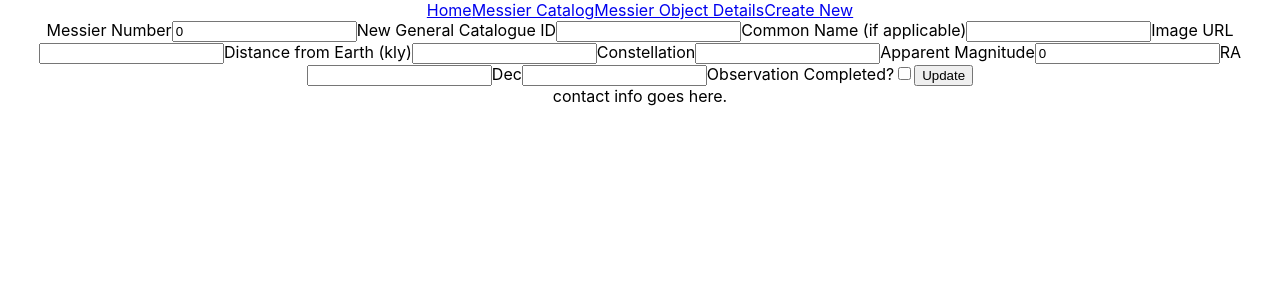
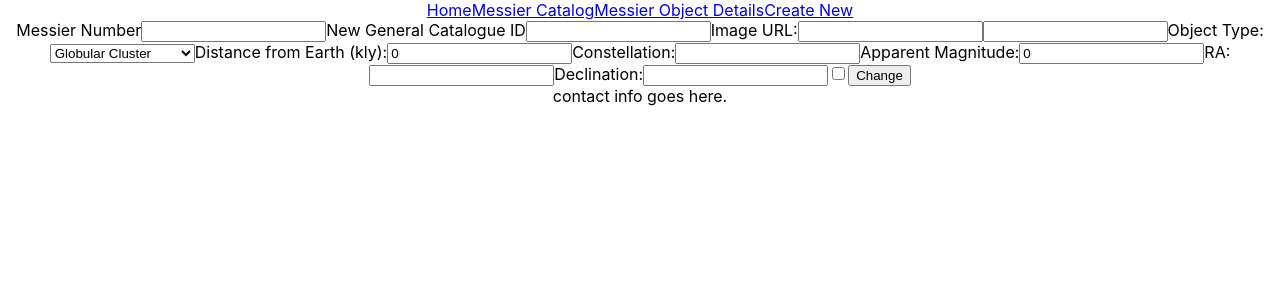
Before and after one commit to juliannevela/messier-observer, a React (Create React App) app: page /messier_catalog/create in a window 1280 px wide. Shown: the top 300 px of the page. Built offline with nearby package versions, Linux system fonts and the light colour scheme; no server answers.

Commit message:
not sure what happened but keep getting invalid input type for integer M9 - internal server error 500

```diff
--- a/src/Components/Common/Form.js
+++ b/src/Components/Common/Form.js
@@ -1,10 +1,10 @@
 import React from 'react';
-import ReactDOM from "react-dom";
-import { useFormik } from 'formik';
+import { Formik, Form, Field, ErrorMessage } from 'formik';
 
- function Form() {
-     const formik = useFormik({
-         initialValues: {
+ export default function updateForm() {
+     return (
+         <Formik
+            initialValues={{
                messier_id: '',
                ngc_ic_num: '',
                common_name: '',
@@ -14,97 +14,145 @@ import { useFormik } from 'formik';
                apparent_mag: '',
                right_asc: '',
                declination: '',
-             observation_completed: false,
-         },
-         onSubmit: values => {
+               toggle: false,
+            }}
+            validate={values => {
+                const errors = {};
+                if(!values.messier_id) {
+                    errors.messier_id = 'Required';
+                } else if(values.messier_id.length > 5) {
+                    errors.messier_id = 'Must be 5 characters or less';
+                }
+
+                if(!values.ngc_ic_num) {
+                    errors.ngc_ic_num = 'Required';
+                } else if(values.ngc_ic_num.length > 10) {
+                    errors.ngc_ic_num = 'Must be 10 characters or less';
+                }
+
+                if(!values.image) {
+                    errors.image = 'Required';
+                } else if(values.image.length > 512) {
+                    errors.image = 'Must be a URL';
+                }
+
+                if(!values.distance_from_earth_kly) {
+                    errors.distance_from_earth_kly = 'Required';
+                } else if(values.distance_from_earth_kly.length > 10) {
+                    errors.distance_from_earth_kly = 'Must be 10 characters or less';
+                }
+
+                if(!values.constellation) {
+                    errors.constellation = 'Required';
+                } else if(values.constellation.length > 512) {
+                    errors.constellation = 'Must be 512 characters or less';
+                }
+
+                if(!values.apparent_mag) {
+                    errors.apparent_mag = 'Required';
+                } else if(values.apparent_mag.length > 10) {
+                    errors.apparent_mag = 'Must be 10 characters or less';
+                }
+
+                if(!values.right_asc) {
+                    errors.right_asc = 'Required';
+                } else if(values.right_asc.length > 10) {
+                    errors.right_asc = 'Must be 10 characters or less';
+                }
+
+                if(!values.declination) {
+                    errors.declination = 'Required';
+                } else if(values.declination.length > 10) {
+                    errors.declination = 'Must be 10 characters or less';
+                }
+
+                if(!values.observation_completed) {
+                    errors.observation_completed = 'Required';
+                } else if(values.observation_completed.length > 10) {
+                    errors.observation_completed = 'Must be 10 characters or less';
+                }
+                return errors;
+            }}
+            onSubmit={(values, {setSubmitting}) => {
                 alert(JSON.stringify(values, null, 2));
-         },
-     });
-     return (
-         <form onSubmit={formik.handleSubmit}>
-             <label htmlFor='messier_id'>Messier Number</label>
-             <input
-                 id='messier_id'
-                 name='messier_id'
-                 type='text'
-                 onChange={formik.handleChange}
-                 value={Number(formik.values.messier_id)}
-             />
-             <label htmlFor='ngc_ic_num'>New General Catalogue ID</label>
-             <input
-                 id='ngc_ic_num'
-                 name='ngc_ic_num'
-                 type='text'
-                 onChange={formik.handleChange}
-                 value={formik.values.ngc_ic_num}
-             />
-             <label htmlFor='common_name'>Common Name (if applicable)</label>
-             <input
-                 id='common_name'
-                 name='common_name'
-                 type='text'
-                 onChange={formik.handleChange}
-                 value={formik.values.common_name}
-             />
-             <label htmlFor='image'>Image URL</label>
-             <input
-                 id='image'
-                 name='image'
-                 type='text'
-                 onChange={formik.handleChange}
-                 value={formik.values.image}
-             />
-             <label htmlFor='distance_from_earth_kly'>Distance from Earth (kly)</label>
-             <input
-                 id='distance_from_earth_kly'
-                 name='distance_from_earth_kly'
-                 type='text'
-                 onChange={formik.handleChange}
-                 value={formik.values.distance_from_earth_kly}
-             />
-             <label htmlFor='constellation'>Constellation</label>
-             <input
-                 id='constellation'
-                 name='constellation'
-                 type='text'
-                 onChange={formik.handleChange}
-                 value={formik.values.constellation}
-             />
-             <label htmlFor='apparent_mag'>Apparent Magnitude</label>
-             <input
-                 id='apparent_mag'
-                 name='apparent_mag'
-                 type='text'
-                 onChange={formik.handleChange}
-                 value={Number(formik.values.apparent_mag)}
-             />
-             <label htmlFor='right_asc'>RA</label>
-             <input
-                 id='right_asc'
-                 name='right_asc'
-                 type='text'
-                 onChange={formik.handleChange}
-                 value={formik.values.right_asc}
-             />
-             <label htmlFor='declination'>Dec</label>
-             <input
-                 id='declination'
-                 name='declination'
-                 type='text'
-                 onChange={formik.handleChange}
-                 value={formik.values.declination}
-             />
-             <label htmlFor='observation_completed'>Observation Completed?</label>
-             <input
-                 id='observation_completed'
-                 name='observation_completed'
-                 type='checkbox'
-                 onChange={formik.handleChange}
-                 value={formik.values.observation_completed}
-             />
-             <button type='submit'>Update</button>
-         </form>
+                setSubmitting(false);
+            }}
+            >
+                {({ isSubmitting }) => (
+                    <Form>
+                        <label htmlFor='messier_id'>
+                            Messier Number
+                            <Field name='messier_id' type='text'/>
+                        </label>
+                        <br />
+                        <ErrorMessage name='messier_id' component='div'/>
+                        <br />
+                        <label htmlFor='ngc_ic_num'>
+                            New General Catalogue ID
+                            <Field name='ngc_ic_num' type='text'/>
+                        </label>
+                        <br />
+                        <ErrorMessage name='ngc_ic_num' component='div' />
+                        <br />
+                        <label htmlFor='common_name'>
+                            Common Name (if applicable)
+                            <Field name='common_name' type='text'/>
+                        </label>
+                        {/* <br />
+                        <ErrorMessage name='messier_id' component='div'/>
+                        <br /> */}
+                        <label htmlFor='image'>
+                            Image URL
+                            <Field name='image' type='text'/>
+                        </label>
+                        <br />
+                        <ErrorMessage name='image' component='div'/>
+                        <br />
+                        <label htmlFor='distance_from_earth_kly'>
+                            Distance from Earth (kly)
+                            <Field name='distance_from_earth_kly' type='text'/>
+                        </label>
+                        <br />
+                        <ErrorMessage name='distance_from_earth_kly' component='div'/>
+                        <br />
+                        <label htmlFor='constellation'>
+                            Constellation
+                            <Field name='constellation' type='text'/>
+                        </label>
+                        <br />
+                        <ErrorMessage name='constellation' component='div'/>
+                        <br />
+                        <label htmlFor='apparent_mag'>
+                            Apparent Magnitude
+                            <Field name='apparent_mag' type='text'/>
+                        </label>
+                        <br />
+                        <ErrorMessage name='apparent_mag' component='div'/>
+                        <br />
+                        <label htmlFor='right_asc'>
+                            RA
+                            <Field name='right_asc' type='text'/>
+                        </label>
+                        <br />
+                        <ErrorMessage name='right_asc' component='div'/>
+                        <br />
+                        <label htmlFor='declination'>
+                            Dec
+                            <Field name='declination' type='text'/>
+                        </label>
+                        <br />
+                        <ErrorMessage name='declination' component='div'/>
+                        <br />
+                        <label htmlFor='observation_completed'>
+                            Observation Completed?
+                            <Field name='toggle' type='checkbox'/>
+                        </label>
+                        <br />
+                        <ErrorMessage name='observation_completed' component='div'/>
+                        <br />
+                        <button type='submit' disabled={isSubmitting}>Update</button>
+                    </Form>
+                )}
+            </Formik>
         );
 }
-
- export default Form
--- a/src/Components/DetailsPage/DetailsPage.js
+++ b/src/Components/DetailsPage/DetailsPage.js
@@ -1,6 +1,6 @@
 import React, { Component } from 'react';
 import './DetailsPage.css';
-import Form from '../Common/Form.js';
+// import Form from '../Common/Form.js';
 import {
     getMessierObject,
     getTypes,
@@ -15,9 +15,10 @@ export default class DetailsPage extends Component {
         ngc_ic_num: '',
         common_name: '',
         image: '',
-        distance_from_earth_kly: '',
+        type_id: 1,
+        distance_from_earth_kly: 0,
         constellation: '',
-        apparent_mag: '',
+        apparent_mag: 0,
         right_asc: '',
         declination: '',
         observation_completed: false,
@@ -28,18 +29,107 @@ export default class DetailsPage extends Component {
 
         const messierObject = await getMessierObject(this.props.match.params.messier_id);
 
+        console.log(messierObject);
+
         const type_id = getTypeId(messierObject, object_types);
 
         this.setState({
-            ...messierObject,
             type_id,
             object_types,
         })
     }
+
+    handleIdChange = (e) => this.setState({messier_id: e.target.value})
+    handleNGCChange = (e) => this.setState({ngc_ic_num: e.target.value})
+    handleCNameChange = (e) => this.setState({common_name: e.target.value})
+    handleImageChange = (e) => this.setState({image: e.target.value})
+    handleDistanceChange = (e) => this.setState({distance_from_earth_kly: Number(e.target.value)})
+    handleConsteChange = (e) => this.setState({constellation: e.target.value})
+    handleMagChange = (e) => this.setState({apparent_mag: Number(e.target.value)})
+    handleRAChange = (e) => this.setState({right_asc: e.target.value})
+    handleDecChange = (e) => this.setState({declination: e.target.value})
+    handleObserveChange = (e) => this.setState({observation_completed: !this.state.observation_completed})
+    handleTypeChange = (e) => this.setState({type_id: Number(e.target.value)})
+
+    handleSubmit = async (e) => {
+        e.preventDefault();
+
+        await updateMessierObject(this.props.match.messier_id, this.state);
+
+        this.props.history.push('/messier_catalog');
+    }
         render() {
+            console.log(this.messierObject);
+
+            console.log(getMessierObject('M9'));
+            const {
+                messier_id,
+                ngc_ic_num,
+                common_name,
+                image,
+                type_id,
+                distance_from_earth_kly,
+                constellation,
+                apparent_mag,
+                right_asc,
+                declination,
+                observation_completed,
+            } = this.state;
+
         return (
             <main className='detailsPage'>
-                <Form />
+                <form onSubmit={this.handleSubmit}>
+                    <label>
+                        Messier Number
+                        <input value={messier_id} onChange={this.handleIdChange}/>
+                    </label>
+                    <label>
+                        New General Catalogue ID
+                        <input value={ngc_ic_num} onChange={this.handleNGCChange}/>
+                    </label>
+                    <label>
+                        Image URL:
+                        <input value={image} onChange={this.handleImageChange}/>
+                    </label>
+                    <label>
+                        <input value={common_name} onChange={this.handleCNameChange}/>
+                    </label>
+                    <label>
+                        Object Type:
+                        <select value={type_id} onChange={this.handleTypeChange}>
+                            <option value='1'>Globular Cluster</option>
+                            <option value='2'>Nebula with Cluster</option>
+                            <option value='3'>Open Cluster</option>
+                            <option value='4'>Supernova Remnant</option>
+                        </select>
+                    </label>
+                    <label>
+                        Distance from Earth (kly):
+                        <input value={distance_from_earth_kly} onChange={this.handleDistanceChange}/>
+                    </label>
+                    <label>
+                        Constellation:
+                        <input value={constellation} onChange={this.handleConsteChange}/>
+                    </label>
+                    <label>
+                        Apparent Magnitude:
+                        <input value={apparent_mag} onChange={this.handleMagChange}/>
+                    </label>
+                    <label>
+                        RA:
+                        <input value={right_asc} onChange={this.handleRAChange}/>
+                    </label>
+                    <label>
+                        Declination:
+                        <input value={declination} onChange={this.handleDecChange}/>
+                    </label>
+                    <label>
+                        <input type='checkbox' value={observation_completed} onChange={this.handleObserveChange}/>
+                    </label>
+                    <button value='submit'>Change</button>
+                </form>
+
+                {/* <Form /> */}
             </main>
         )
     }
```
Also changed, not shown: src/Components/ListPage/ListPage.js (+4 -4 lines), src/Components/Common/Utils/api-utils.js (line endings or trailing spaces). Lines whose indentation alone changed are shown as unchanged.
